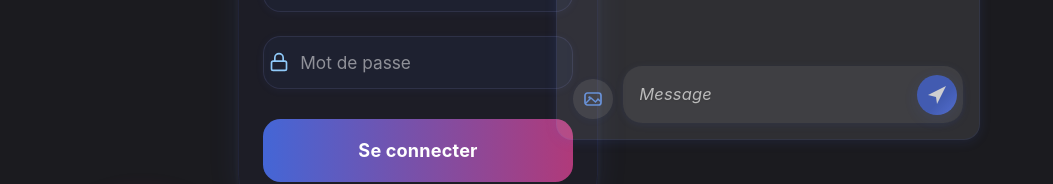
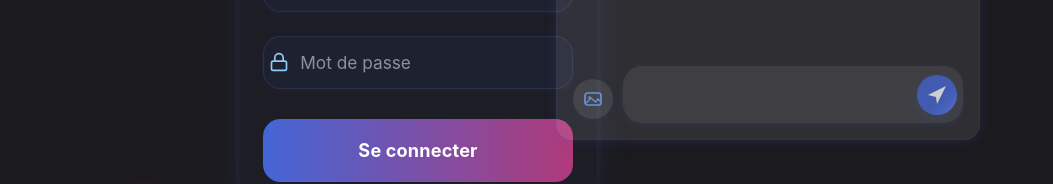
Before and after one commit to TheDevApprentice/real-time-chat, a Vue app in the folder interface/Vue/: page / in a window 1280 px wide. Shown: the part 463-647 px from the top of the page, without its empty margins (222-1275 px from the left). Built offline with nearby package versions, Linux system fonts and the light colour scheme.

Commit message:
Update props in componants

```diff
--- a/interface/Vue/src/components/chat/barChat/BarChat.vue
+++ b/interface/Vue/src/components/chat/barChat/BarChat.vue
@@ -1,17 +1,37 @@
 <template>
   <div class="chat-bar-image-row">
-    <ImageButton />
+    <ImageButton @click-image="$emit('click-image')" :disabled="imageDisabled" />
     <div class="chat-bar chat-bar-redesign">
-      <ChatInput />
-      <SendButton />
+      <ChatInput
+        :modelValue="inputValueProxy"
+        :placeholder="inputPlaceholder"
+        :disabled="inputDisabled"
+        @keydown.enter="emit('click-send')"
+      />
+      <SendButton @click-send="$emit('click-send')" :disabled="sendDisabled" />
     </div>
   </div>
 </template>
 
 <script setup lang="ts">
+import { computed } from 'vue';
 import ImageButton from './ImageButton.vue';
 import ChatInput from './ChatInput.vue';
 import SendButton from './SendButton.vue';
+
+const props = defineProps<{
+  modelValue?: string,
+  inputPlaceholder?: string,
+  inputDisabled?: boolean,
+  sendDisabled?: boolean,
+  imageDisabled?: boolean
+}>()
+const emit = defineEmits(['update:modelValue', 'click-image', 'click-send'])
+
+const inputValueProxy = computed({
+  get: () => props.modelValue,
+  set: v => emit('update:modelValue', v)
+})
 </script>
 
 <style scoped>
--- a/interface/Vue/src/components/chat/barChat/ChatInput.vue
+++ b/interface/Vue/src/components/chat/barChat/ChatInput.vue
@@ -1,8 +1,26 @@
 <template>
-  <input type="text" class="chat-input" placeholder="Message" disabled />
+  <input
+    type="text"
+    class="chat-input"
+    :placeholder="placeholder"
+    :value="modelValue"
+    @input="onInput"
+    :disabled="disabled"
+  />
 </template>
 <script setup lang="ts">
-// Purement visuel
+const props = defineProps<{
+  modelValue: string | undefined
+  placeholder?: string
+  disabled?: boolean
+}>()
+const emit = defineEmits(['update:modelValue'])
+
+function onInput(e: Event) {
+  const target = e.target as HTMLInputElement | null
+  if (target) emit('update:modelValue', target.value)
+}
+
 </script>
 <style scoped>
 .chat-input {
--- a/interface/Vue/src/components/chat/barChat/ImageButton.vue
+++ b/interface/Vue/src/components/chat/barChat/ImageButton.vue
@@ -3,7 +3,8 @@
     type="button"
     class="image-btn"
     aria-label="Envoyer une image"
-    disabled
+    @click="$emit('click-image')"
+    :disabled="disabled"
   >
     <svg width="22" height="22" viewBox="0 0 22 22" fill="none">
       <rect
@@ -27,7 +28,8 @@
 </template>
 
 <script setup lang="ts">
-// Purement visuel
+const props = defineProps<{ disabled?: boolean }>()
+const emit = defineEmits(['click-image'])
 </script>
 
 <style scoped>
--- a/interface/Vue/src/components/chat/barChat/SendButton.vue
+++ b/interface/Vue/src/components/chat/barChat/SendButton.vue
@@ -1,9 +1,10 @@
 <template>
   <button
-    type="submit"
+    type="button"
     class="send-btn send-btn-redesign"
     aria-label="Envoyer"
-    disabled
+    @click="$emit('click-send')"
+    :disabled="disabled"
   >
     <svg width="22" height="22" viewBox="0 0 22 22" fill="none">
       <path d="M2 11L20 2L11 20L10 13L2 11Z" fill="currentColor" />
@@ -11,7 +12,8 @@
   </button>
 </template>
 <script setup lang="ts">
-// Purement visuel
+const props = defineProps<{ disabled?: boolean }>()
+const emit = defineEmits(['click-send'])
 </script>
 <style scoped>
 .send-btn.send-btn-redesign {
```
Also changed, not shown: interface/Vue/src/components/chat/bubbleChat/ChatBubble.vue (+8 -0 lines).
